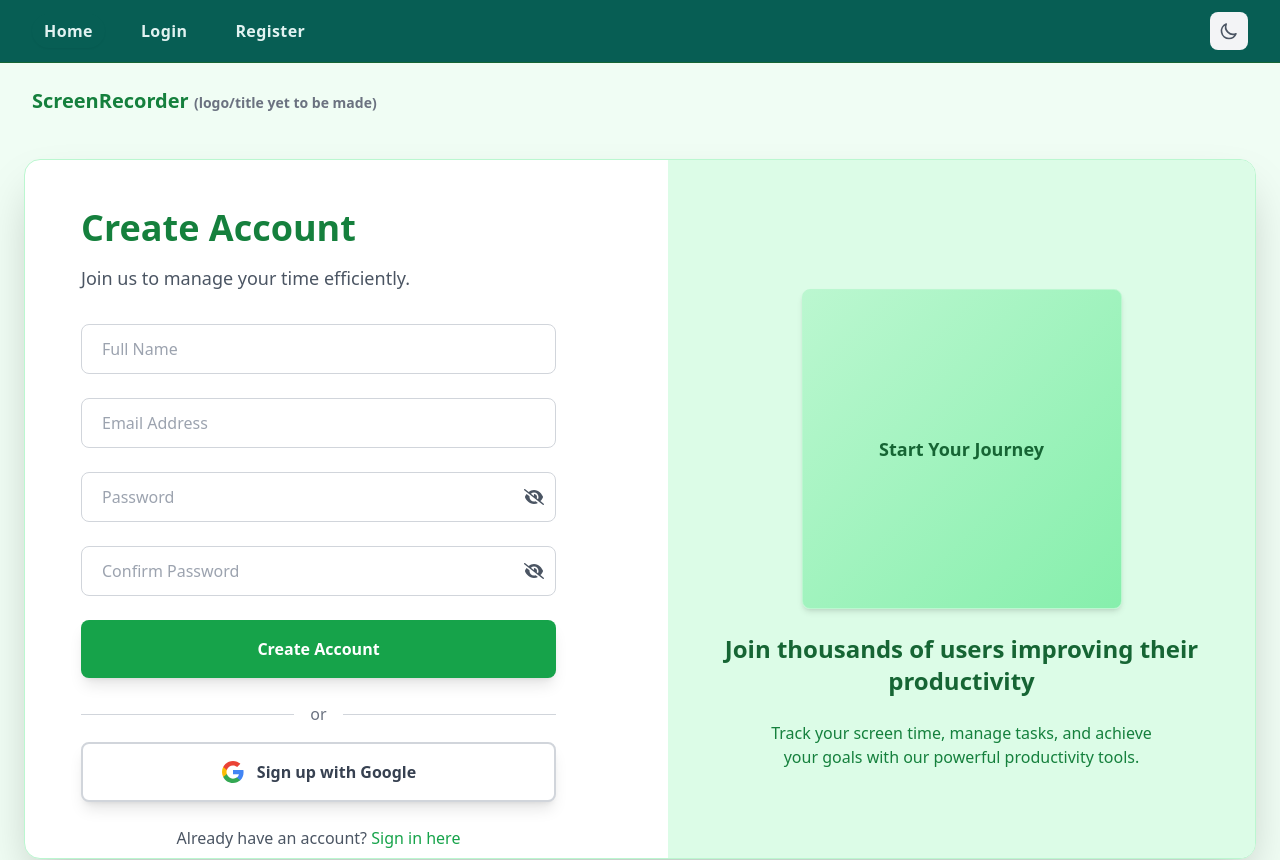
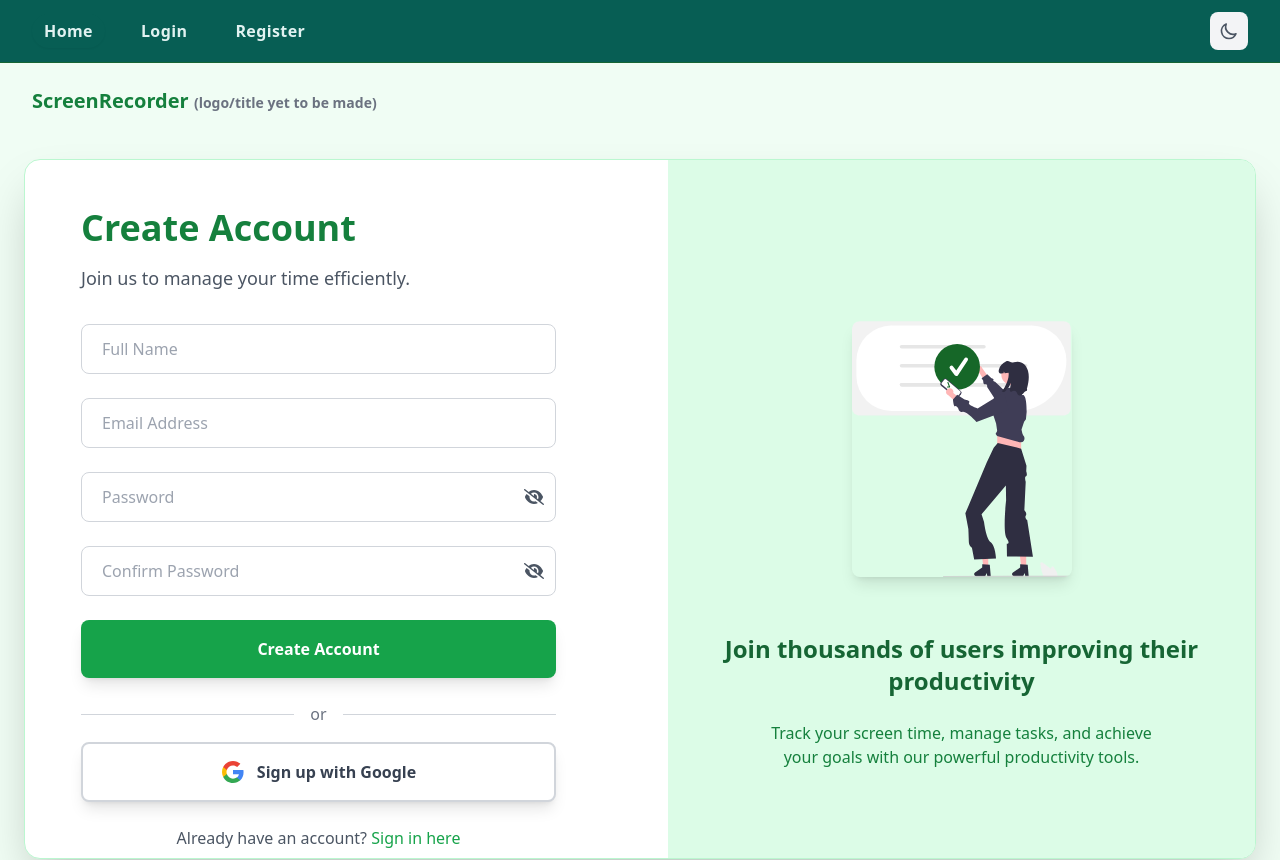
Before and after one commit to nst-sdc/Screentime-recoder, a React (Vite) app in the folder client/: page /register in a window 1280 px wide. Shown: the top 860 px of the page. Built offline with nearby package versions, Linux system fonts and the light colour scheme; no server answers.

Commit message:
Added svg Files

```diff
--- a/client/src/components/Footer.jsx
+++ b/client/src/components/Footer.jsx
@@ -1,6 +1,6 @@
 import React from 'react';
 import { Link } from 'react-router-dom';
-import footerGraphic from '../assets/footer-graphic.jpg';
+import footerGraphic from '../assets/footer-graphic.svg';
 
 const Footer = () => {
   return (
--- a/client/src/pages/Login.jsx
+++ b/client/src/pages/Login.jsx
@@ -1,6 +1,7 @@
 import React, { useState, useEffect } from "react";
 import { useAuth } from "../contexts/AuthContext";
 import { useNavigate, Link } from "react-router-dom";
+import UndrawSVG from "../assets/undraw.svg";
 import { FontAwesomeIcon } from '@fortawesome/react-fontawesome';
 import { faEye, faEyeSlash } from '@fortawesome/free-solid-svg-icons';
 
@@ -185,10 +186,12 @@ const Login = () => {
 
         {/* Right Side: Image Placeholder */}
         <div className="flex flex-col items-center justify-center bg-green-100 dark:bg-[#1f2c33] p-12 space-y-6">
-          <div className="w-80 h-80 bg-gradient-to-br from-green-200 to-green-300 dark:from-green-700 dark:to-green-800 rounded-lg shadow-md border border-green-200 flex items-center justify-center">
-            <div className="text-center text-green-800 dark:text-green-200">
-              <p className="text-lg font-semibold">Secure Login</p>
-            </div>
+          <div className="w-80 h-80 flex items-center justify-center">
+            <img
+              src={UndrawSVG}
+              alt="Undraw Illustration"
+              className="w-full max-w-[220px] object-contain rounded-lg shadow-lg"
+            />
           </div>
           <h2 className="text-2xl font-semibold text-green-800 dark:text-whatsDark-text text-center">
             Effortlessly manage your time and productivity
--- a/client/src/pages/Registration.jsx
+++ b/client/src/pages/Registration.jsx
@@ -1,6 +1,7 @@
 import React, { useState, useEffect } from "react";
 import { useNavigate, Link } from "react-router-dom";
 import { useAuth } from "../contexts/AuthContext";
+import UndrawSVG from "../assets/undraw.svg";
 import { FontAwesomeIcon } from '@fortawesome/react-fontawesome';
 import { faEye, faEyeSlash } from '@fortawesome/free-solid-svg-icons';
 
@@ -200,10 +201,12 @@ const Registration = () => {
 
         {/* Right Side */}
         <div className="flex flex-col items-center justify-center bg-green-100 dark:bg-[#1f2c33] p-12 space-y-6">
-          <div className="w-80 h-80 bg-gradient-to-br from-green-200 to-green-300 dark:from-green-700 dark:to-green-800 rounded-lg shadow-md border border-green-200 flex items-center justify-center">
-            <p className="text-lg font-semibold text-green-800 dark:text-green-200 text-center">
-              Start Your Journey
-            </p>
+        <div className="w-80 h-80 flex items-center justify-center">
+          <img
+            src={UndrawSVG}
+            alt="Undraw Illustration"
+            className="w-full max-w-[220px] object-contain rounded-lg shadow-lg"
+          />
         </div>
         <h2 className="text-2xl font-semibold text-green-800 dark:text-whatsDark-text text-center">
           Join thousands of users improving their productivity
```
Also changed, not shown: client/src/assets/undraw.svg (added). Lines whose indentation alone changed are shown as unchanged.
